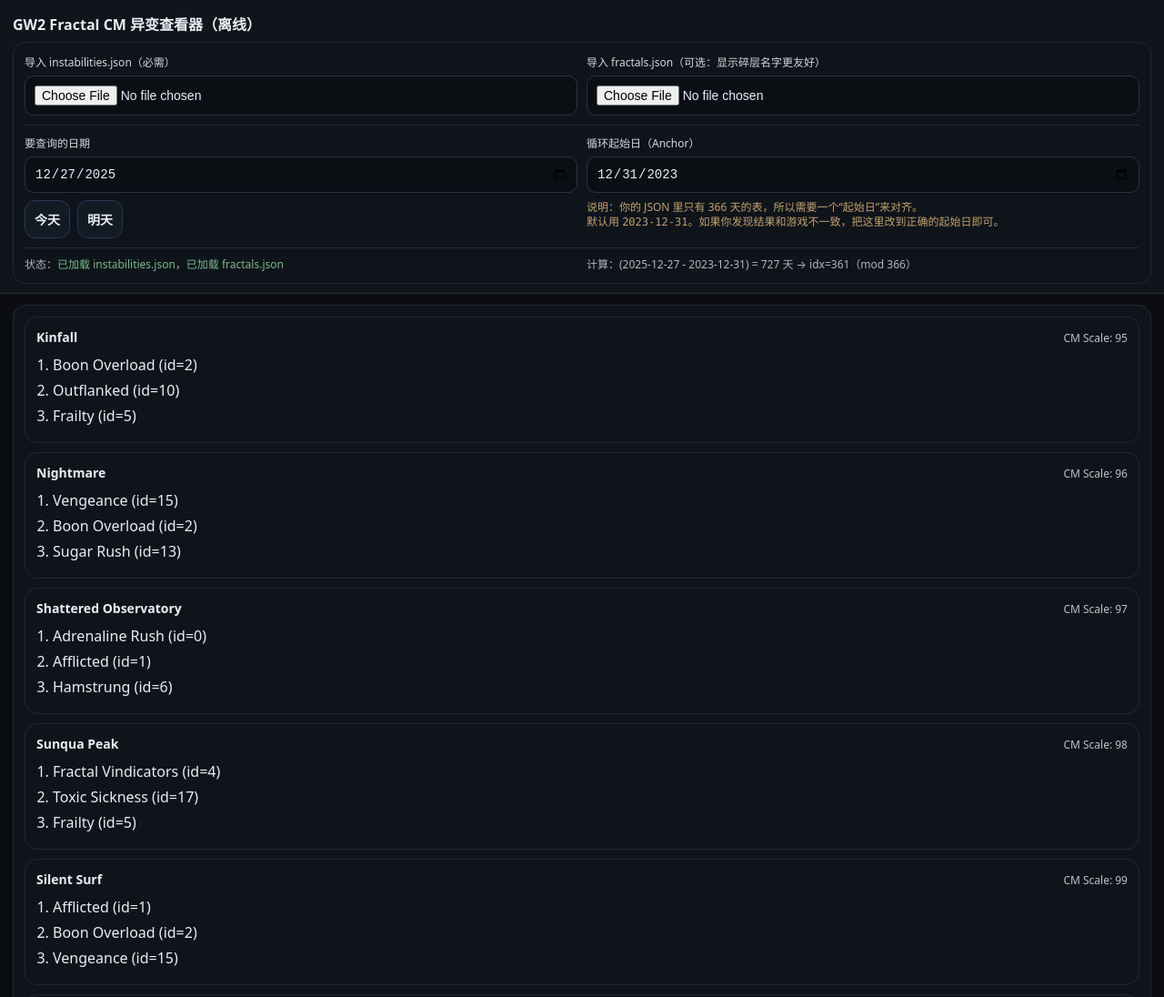
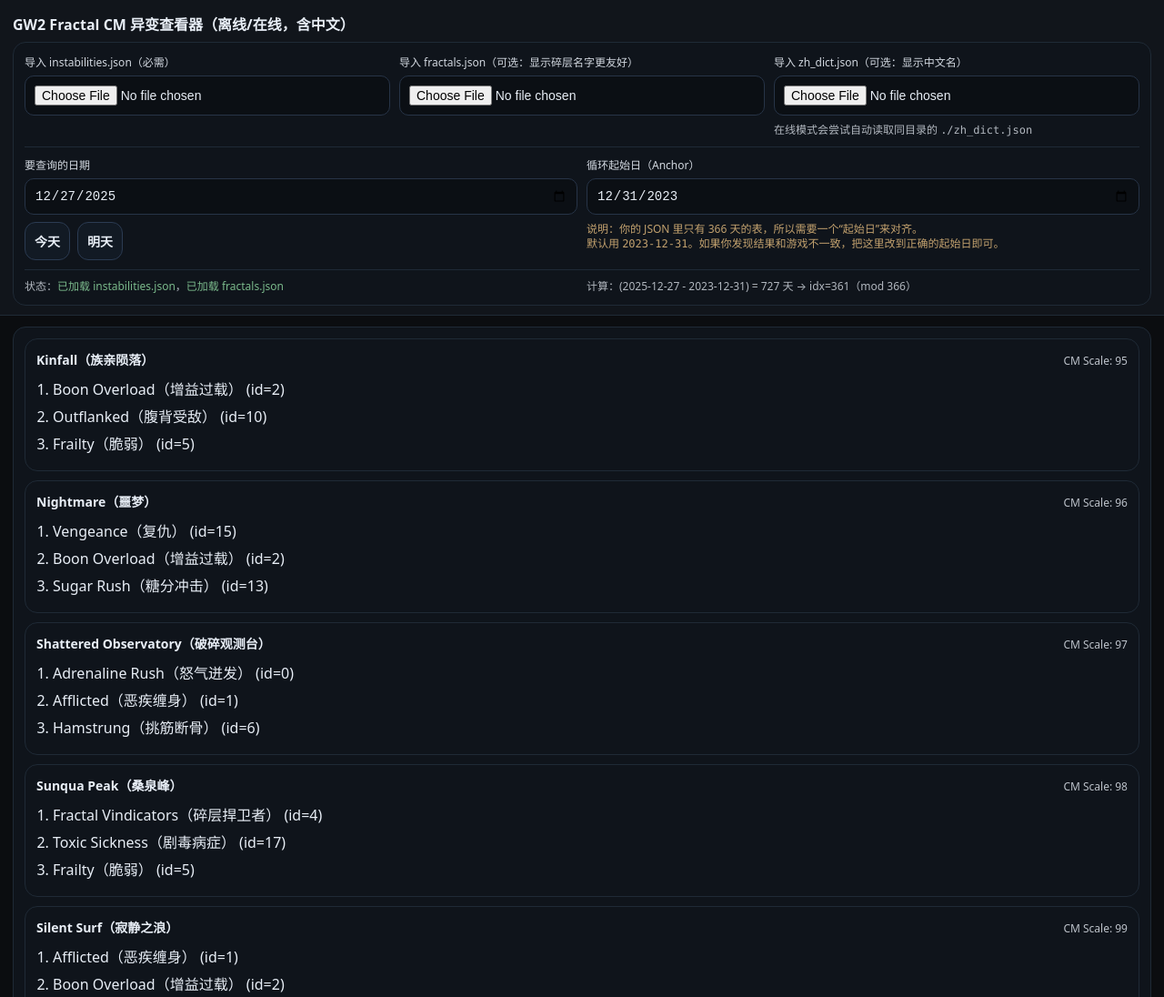
Before and after one commit to XSDXYT/GW2-Fractals-Instabilities-Find, a plain HTML site: page index.html in a window 1280 px wide. Shown: the top 1096 px of the page at 91% size. Drawn offline with Linux system fonts and the light colour scheme.

Commit message:
Update index.html

```diff
--- a/index.html
+++ b/index.html
@@ -3,14 +3,14 @@
 <head>
   <meta charset="utf-8" />
   <meta name="viewport" content="width=device-width, initial-scale=1" />
-  <title>GW2 Fractal CM 异变查看器（离线）</title>
+  <title>GW2 Fractal CM 异变查看器（离线/在线，含中文）</title>
   <style>
     :root { font-family: system-ui, -apple-system, Segoe UI, Roboto, Helvetica, Arial, "Noto Sans", "PingFang SC", "Microsoft YaHei", sans-serif; }
     body { margin: 0; background: #0b0d10; color: #e8eef6; }
     header { padding: 14px 14px 10px; background: #11151b; position: sticky; top: 0; z-index: 9; border-bottom: 1px solid #1f2a36; }
     h1 { font-size: 16px; margin: 0 0 8px; font-weight: 700; }
     .row { display: grid; grid-template-columns: 1fr; gap: 10px; }
-    .grid2 { display: grid; grid-template-columns: 1fr 1fr; gap: 10px; }
+    .grid2 { display: grid; grid-template-columns: repeat(auto-fit, minmax(240px, 1fr)); gap: 10px; }
     .card { background: #0f141b; border: 1px solid #1f2a36; border-radius: 14px; padding: 12px; }
     label { font-size: 12px; opacity: 0.9; display: block; margin-bottom: 6px; }
     input[type="date"], input[type="file"], input[type="text"] {
@@ -43,7 +43,7 @@
 </head>
 <body>
 <header>
-  <h1>GW2 Fractal CM 异变查看器（离线）</h1>
+  <h1>GW2 Fractal CM 异变查看器（离线/在线，含中文）</h1>
   <div class="row">
     <div class="card">
       <div class="grid2">
@@ -54,6 +54,13 @@
         <div>
           <label>导入 fractals.json（可选：显示碎层名字更友好）</label>
           <input id="fileFract" type="file" accept=".json,application/json" />
+        </div>
+        <div>
+          <label>导入 zh_dict.json（可选：显示中文名）</label>
+          <input id="fileZh" type="file" accept=".json,application/json" />
+          <div class="muted" style="margin-top:8px;">
+            在线模式会尝试自动读取同目录的 <span class="mono">./zh_dict.json</span>
+          </div>
         </div>
       </div>
 
@@ -95,7 +102,9 @@
 </div>
 
 <div class="footer">
-  小贴士：你可以把这个 HTML 放在手机本地任意目录，之后直接用浏览器打开就能查。完全离线。
+  小贴士：
+  1) 离线：把 HTML 和 json 放在同目录，本地浏览器直接打开即可。
+  2) 在线（GitHub Pages）：同目录放置 instabilities.json / fractals.json / zh_dict.json 会自动加载并显示中文。
 </div>
 
 <script>
@@ -140,17 +149,29 @@
   // -------------------------
   let instData = null;     // from instabilities.json
   let fractData = null;    // from fractals.json (optional)
+  let zhDict = null;       // from zh_dict.json (optional) => {fractals:{}, instabilities:{}}
 
   // Try to infer CM scale -> fractal type/name via fractals.json
-  function getFractalNameByScale(scale) {
+  // Returns { slug, en } or null
+  function getFractalInfoByScale(scale) {
     if (!fractData || !Array.isArray(fractData.scales)) return null;
     const item = fractData.scales.find(x => x.scale === scale);
     if (!item) return null;
     const slug = item.type;
 
     const details = fractData.fractal_details && fractData.fractal_details[slug];
-    if (details && details.name && details.name.en) return details.name.en; // English name from file
-    return slug;
+    const en = (details && details.name && details.name.en) ? details.name.en : slug;
+    return { slug, en };
+  }
+
+  function getZhFractalBySlug(slug) {
+    if (!zhDict || !zhDict.fractals) return null;
+    return zhDict.fractals[String(slug)] || null;
+  }
+
+  function getZhInstability(id) {
+    if (!zhDict || !zhDict.instabilities) return null;
+    return zhDict.instabilities[String(id)] || null;
   }
 
   function getInstabilityName(id) {
@@ -198,8 +219,10 @@
       const byScale = instData.instabilities[String(scale)];
       const triple = byScale ? byScale[idx] : null;
 
-      const name = getFractalNameByScale(scale);
-      const title = name ? `${name}` : `Scale ${scale}`;
+      const fractInfo = getFractalInfoByScale(scale);
+      const enName = fractInfo ? fractInfo.en : `Scale ${scale}`;
+      const zhName = (fractInfo && fractInfo.slug) ? getZhFractalBySlug(fractInfo.slug) : null;
+      const title = zhName ? `${enName}（${zhName}）` : `${enName}`;
 
       const card = document.createElement("div");
       card.className = "card";
@@ -219,7 +242,9 @@
         const ol = document.createElement("ol");
         triple.forEach(id => {
           const li = document.createElement("li");
-          li.textContent = `${getInstabilityName(id)}  (id=${id})`;
+          const en = getInstabilityName(id);
+          const zh = getZhInstability(id);
+          li.textContent = zh ? `${en}（${zh}）  (id=${id})` : `${en}  (id=${id})`;
           ol.appendChild(li);
         });
         card.appendChild(ol);
@@ -286,12 +311,26 @@
       }
     });
 
+    $("fileZh").addEventListener("change", async (e) => {
+      const file = e.target.files && e.target.files[0];
+      if (!file) { zhDict = null; render(); return; }
+      try {
+        zhDict = await parseJsonFile(file);
+        render();
+      } catch (err) {
+        zhDict = null;
+        $("status").innerHTML = `状态：<span class="warn">zh_dict.json 加载失败（不影响使用）：${err.message}</span>`;
+        render();
+      }
+    });
+
 
 
     async function autoLoadJson() {
       // 同目录文件：GitHub Pages 下就是 /gw2-instabilities/instabilities.json 这种
       const instUrl = "./instabilities.json";
       const fractUrl = "./fractals.json";
+      const zhUrl = "./zh_dict.json";
 
       try {
         const r1 = await fetch(instUrl, { cache: "no-store" });
@@ -302,6 +341,12 @@
         try {
           const r2 = await fetch(fractUrl, { cache: "no-store" });
           if (r2.ok) fractData = await r2.json();
+        } catch (_) {}
+
+        // zh_dict.json 可选：中文映射
+        try {
+          const r3 = await fetch(zhUrl, { cache: "no-store" });
+          if (r3.ok) zhDict = await r3.json();
         } catch (_) {}
 
         render();
```
